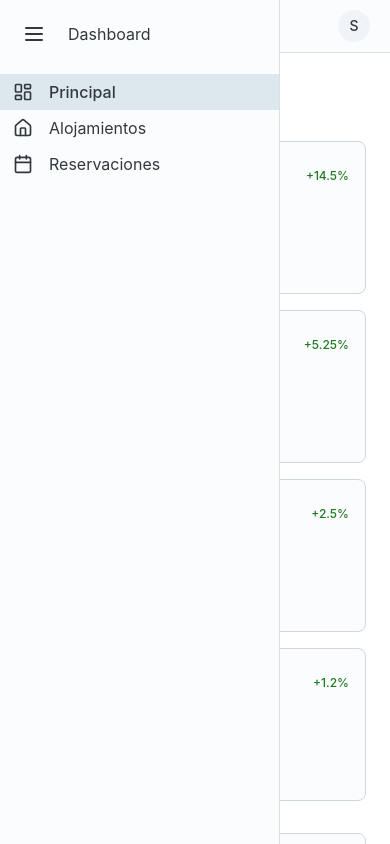
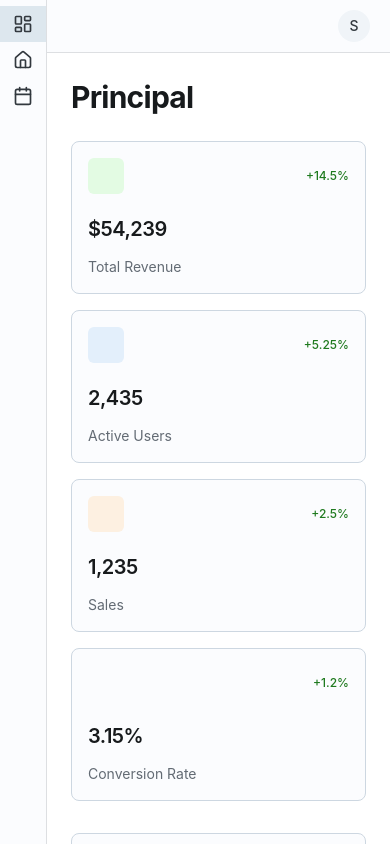
Before and after one commit to joshpalaciosv/FrontEnd-Accomodations, a React (Vite) app: page /dashboard in a window 390 px wide. Shown: the top 844 px of the page. Built offline with nearby package versions, Linux system fonts and the light colour scheme; sample sign-in values are in the browser's storage.

Commit message:
mejorando mobile view

```diff
--- a/src/components/DashboardLayout.tsx
+++ b/src/components/DashboardLayout.tsx
@@ -41,17 +41,21 @@ export default function DashboardLayout({ children }: { children: React.ReactNod
       {/* Sidebar */}
       <Sheet
         sx={{
-          width: sidebarOpen ? 280 : 80,
-          position: { xs: 'fixed', md: 'sticky' },
-          top: 0,
-          height: '100vh',
+          display: {xs:'flex',md:'flex'},
+          flexDirection: {xs:'row', md:'column'},
+          width: { xs: 80, sm: 80, md: sidebarOpen ? 280 : 80 },
+          // position: { xs: 'sticky', md: 'sticky' },
+          // top: { xs: 'auto', md: 'auto' },
+          // bottom: { xs: 'auto', md: 0 },
+          // height: { xs: '50vh', md: '100vh' },
           transition: 'width 0.2s',
           zIndex: 1000,
           borderRight: '1px solid',
-          borderColor: 'divider',
+          borderColor: 'divider'
+
         }}
       >
-        <Box sx={{ p: 2, display: 'flex', alignItems: 'center', gap: 2 }}>
+        <Box sx={{ p: 2, display: {xs: 'none', md:'flex'}, alignItems: 'center', gap: 2 }}>
           <IconButton
             variant="plain"
             color="neutral"
@@ -61,7 +65,8 @@ export default function DashboardLayout({ children }: { children: React.ReactNod
           </IconButton>
           {sidebarOpen && (
             // <Typography level="h5">Dashboard</Typography>
-            <Typography>Dashboard</Typography>
+            // cuando el screen sea para mobile se oculta el texto
+            <Typography sx={{ display: { xs: 'none', md: 'block' } }}>Dashboard</Typography>
           )}
         </Box>
         <List>
@@ -71,12 +76,18 @@ export default function DashboardLayout({ children }: { children: React.ReactNod
                 selected={location.pathname === item.path}
                 onClick={() => navigate(item.path)}
                 sx={{
-                  gap: sidebarOpen ? 2 : 0,
-                  justifyContent: sidebarOpen ? 'flex-start' : 'center',
+                  gap: {xs:0, md: sidebarOpen ? 2 : 0},
+                  justifyContent: { xs:'center', md: sidebarOpen ? 'flex-start' : 'center'},
                 }}
               >
                 {item.icon}
+                {/* cuando el screen sea para mobile se oculta el texto */}
+                <Typography
+                  sx={{ display: { xs: 'none', md: 'block' } }}
+                >
+                {/* si es sidebarOpen es verdadero se muestra el texto del menu */}
                 {sidebarOpen && item.label}
+                </Typography>
               </ListItemButton>
             </ListItem>
           ))}
```
